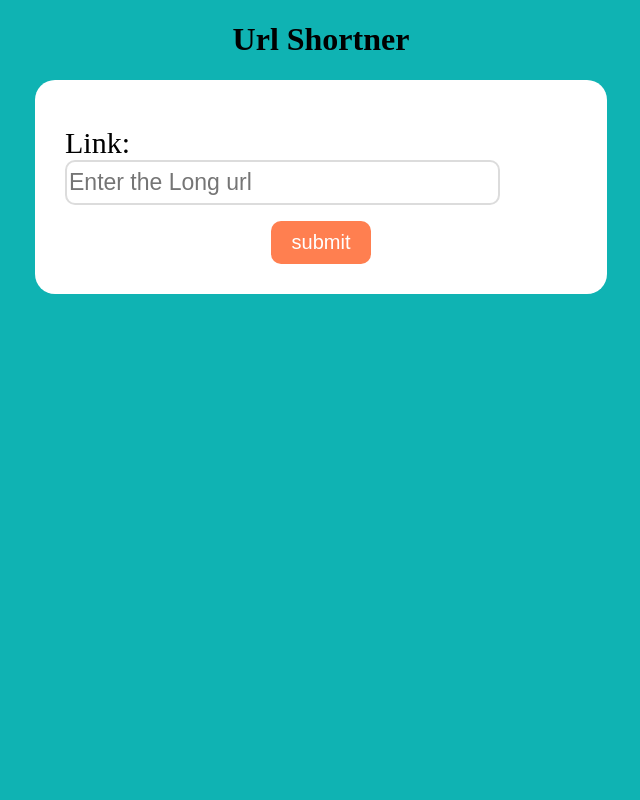
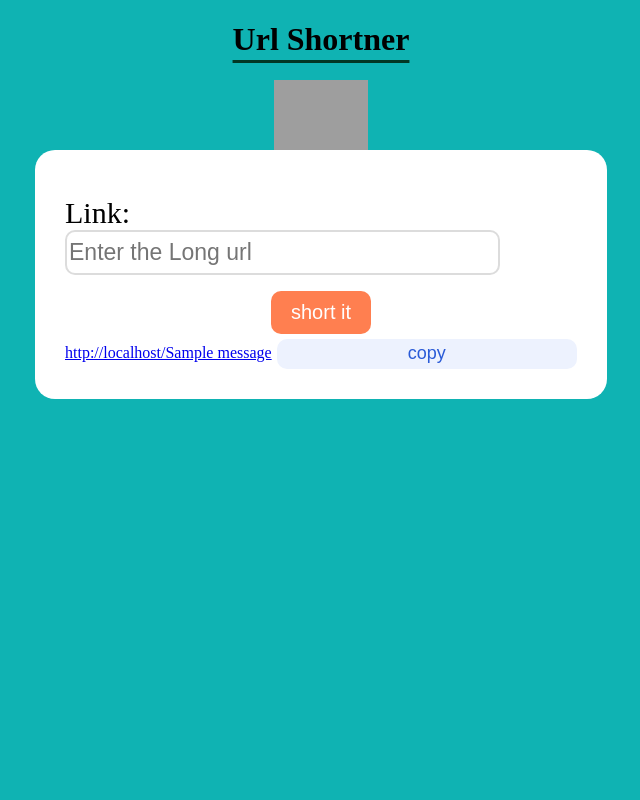
Before and after one commit to vinayKumarReddy-mangalampenta/url_shortner, a Django app: page / in a window 1280 px wide. Shown: the whole page, without its empty margins (319-959 px from the left). Run offline with Django 4.2, Linux system fonts and the light colour scheme; one stand-in notice (Sample message) is shown; grey boxes are pictures that could not be loaded.

Commit message:
final push

```diff
--- a/shortner/templates/main.html
+++ b/shortner/templates/main.html
@@ -15,6 +15,13 @@
         body {
             padding: 0;
             margin: 0;
+        }
+
+        h1 {
+            text-decoration: underline;
+            /* -webkit-box-reflect: below 0px linear-gradient(to bottom, rgba(0, 0, 0, 0.0), rgba(0, 0, 0, 0.4)); */
+            text-underline-offset: 10px;
+            text-decoration-color: #023825;
         }
 
         .form {
@@ -56,16 +63,47 @@
         }
 
         .copy-btn {
-            padding: 20px;
-            align-self: flex-end;
+            /* padding: 20px; */
+            /* align-self: flex-end; */
+            /* width: 20px; */
+
+            border-radius: 10px;
+            background: #edf2fe;
+            color: #2a5bd7;
             width: 100px;
-            padding: 10px;
-            border-radius: 10px;
-            background-color: rgb(29, 228, 18);
-            color: white;
-            font-size: 20px;
+            height: 30px;
+            font-size: 18px;
+            padding: 3px;
             cursor: pointer;
             border: none;
+            flex: 1 !important;
+           margin-top: 5px;
+            margin-left: 5px;
+        }
+
+        .logo {
+            height: 70px;
+        }
+
+        .short-url {
+            margin-top: 10px;
+            /* border: 1px solid red; */
+            outline: none;
+            cursor: pointer;
+            font-size: 15px;
+            border: 1px solid black;
+            border-radius: 12px;
+            padding: 2px 4px;
+        }
+
+        .copy-con {
+            display: flex;
+            align-items: center;
+            justify-content: space-between;
+        }
+
+        .copy-con>input {
+            flex: 3;
         }
     </style>
 </head>
@@ -73,33 +111,57 @@
 <body>
     <div class="container">
         <h1>Url Shortner </h1>
-        {% if url %}
-        <input value="https://urlshortner.up.railway.app/{{url}}" type="hidden" id="shortUrl" target="_blank"></input>
-        <a href="/{{url}}" target="_blank">https://urlshortner.up.railway.app/{{url}}</a>
-        {% endif %}
+
+        <img src="https://raw.githubusercontent.com/wsvincent/awesome-django/4ff2b6fcc44e2e657ad0fe93ec7c8bed97381139/assets/django-logo.svg"
+            class="logo" />
+
+
         <form class="form" action="" method="POST">
             {% csrf_token %}
             {{form.as_p}}
-            <button type="submit" class="btn">submit</button>
-            {% if url %}
-            <button onclick="CopyText()" class="copy-btn" type="button">Copy url</button>
+            <button type="submit" class="btn">short it</button>
+            {% if messages %}
+            {% for message in messages %}
+            <div class="copy-con">
+                <a style="margin:auto;margin-top:10px;" href="{{ request.META.HTTP_REFERER }}{{message}}"
+                target="_blank">{{request.META.HTTP_REFERER }}{{message}}</a>
+                <input type="button" value="copy" onclick="copy('{{request.META.HTTP_REFERER }}{{message}}')"
+                    class="copy-btn" />
+            </div>
+
+
+
+            {% endfor %}
             {% endif %}
         </form>
 
 
         <script type="text/javascript">
 
-            function CopyText() {
-                console.log("called")
-                var text = document.getElementById('shortUrl')
-                text.select();
-                console.log(text)
-                document.execCommand('copy')
-                alert("text copied")
+            function copy(url) {
+                if (!navigator.clipboard) {
+                    alert("system denied to auto copy")
+                    return;
+                }
+                navigator.clipboard.writeText(url).then(function () {
+                    const ele = document.getElementsByClassName('copy-btn')[0]
+                    ele.style.backgroundColor = 'green'
+                    ele.style.color = 'white'
+                    ele.value = "copied"
+
+                    let timerID = setTimeout(() => {
+                        ele.style.backgroundColor = '#edf2fe'
+                        ele.style.color = '#2a5bd7'
+                        ele.value = "copy"
+
+
+
+                    }, 2000)
+                }, function (err) {
+                    console.error('Async: Could not copy text: ', err);
+                });
+
             }
-
-            CopyText()
-
 
         </script>
     </div>
--- a/shortner/views.py
+++ b/shortner/views.py
@@ -1,9 +1,9 @@
 
 from django.shortcuts import redirect, render
-from django.http import HttpResponseRedirect
+from django.http import HttpResponseRedirect,HttpResponse
 from shortner.models import ShortUrl
 from shortner.forms import CreateUrlForm
-# Create your views here.
+from django.contrib import messages
 
 import string
 import secrets
@@ -12,7 +12,6 @@ import secrets
 def shortner(request):
 
     form = CreateUrlForm()
-    url = None
     if request.method == "POST":
         data = CreateUrlForm(request.POST)
         if data.is_valid():
@@ -21,8 +20,9 @@ def shortner(request):
             res = ShortUrl.objects.create(
                 short_url=url, link=request.POST.get('link'))
             res.save()
+            messages.success(request, url)
 
-    return render(request, "main.html", {'form': form, 'url': url})
+    return render(request, "main.html", {'form': form})
 
 
 def redirector(request, pk):
@@ -34,4 +34,4 @@ def redirector(request, pk):
             return redirect(link)
         return HttpResponseRedirect(data.link)
     except:
-        return redirect('shortner')
+        return HttpResponse("Url Broken")
--- a/url_shortner/settings.py
+++ b/url_shortner/settings.py
@@ -59,7 +59,8 @@ TEMPLATES = [
     {
         'BACKEND': 'django.template.backends.django.DjangoTemplates',
         'DIRS': [
-            BASE_DIR / "shortener/templates"
+            BASE_DIR / "shortener/templates",
+
         ],
         'APP_DIRS': True,
         'OPTIONS': {
```
Also changed, not shown: db.sqlite3.
